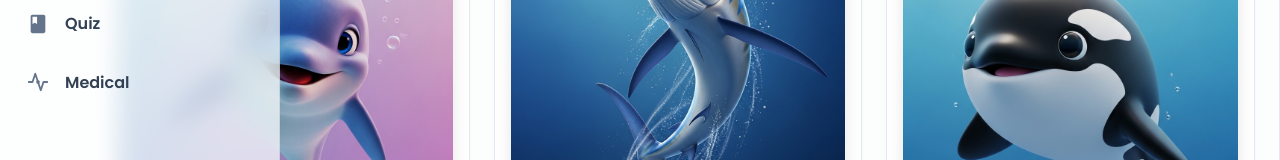
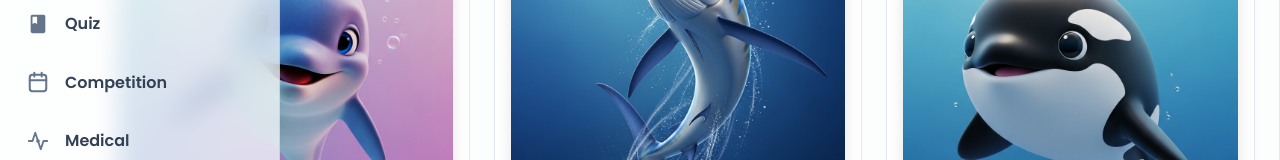
Before and after one commit to JJuuuunn/diving, a Vue app: page /diving/dpti/all-types in a window 1280 px wide. Shown: the part 353-513 px from the top of the page. Built offline with nearby package versions, Linux system fonts and the light colour scheme.

Commit message:
feat(competition): integrate router mapping, sidebar navigation, and calendar icon

```diff
--- a/src/mappings/enum.ts
+++ b/src/mappings/enum.ts
@@ -10,5 +10,6 @@ export enum RouterName {
   QuizPlay = '퀴즈 풀기',
   QuizResult = '퀴즈 결과',
   MedicalFinder = '메디컬 스탬프 파인더',
+  Competition = '프리다이빙 대회 일정',
   NotFound = 'NotFound'
 }
--- a/src/mappings/menu.ts
+++ b/src/mappings/menu.ts
@@ -5,6 +5,7 @@ import calculatorIcon from '@/assets/icons/calculator.svg?raw';
 import bookIcon from '@/assets/icons/book.svg?raw';
 import divingMaskIcon from '@/assets/icons/diving-mask.svg?raw';
 import hospitalIcon from '@/assets/icons/hospital.svg?raw';
+import calendarIcon from '@/assets/icons/calendar.svg?raw';
 
 export const MENU_ITEMS: MenuItem[] = [
     {
@@ -48,6 +49,14 @@ export const MENU_ITEMS: MenuItem[] = [
         active: true,
     },
     {
+        title: '프리다이빙 대회 일정',
+        label: 'Competition',
+        desc: '국내외 프리다이빙 대회 일정 및 공식 접수 정보 확인하기',
+        icon: calendarIcon,
+        route: RouterName.Competition,
+        active: true,
+    },
+    {
         title: '메디컬 스탬프 파인더',
         label: 'Medical',
         desc: '대회 참가에 필수적인 메디컬 스탬프 발급 병원 찾기 (내 주변 정렬)',
--- a/src/router/index.ts
+++ b/src/router/index.ts
@@ -64,6 +64,11 @@ const routes = [
         path: 'medical',
         name: RouterName.MedicalFinder,
         component: () => import('@/views/medical/MedicalFinder.vue')
+      },
+      {
+        path: 'competition',
+        name: RouterName.Competition,
+        component: () => import('@/views/competition/CompetitionMain.vue')
       }
     ]
   },
```
Also changed, not shown: src/assets/icons/calendar.svg (added).
